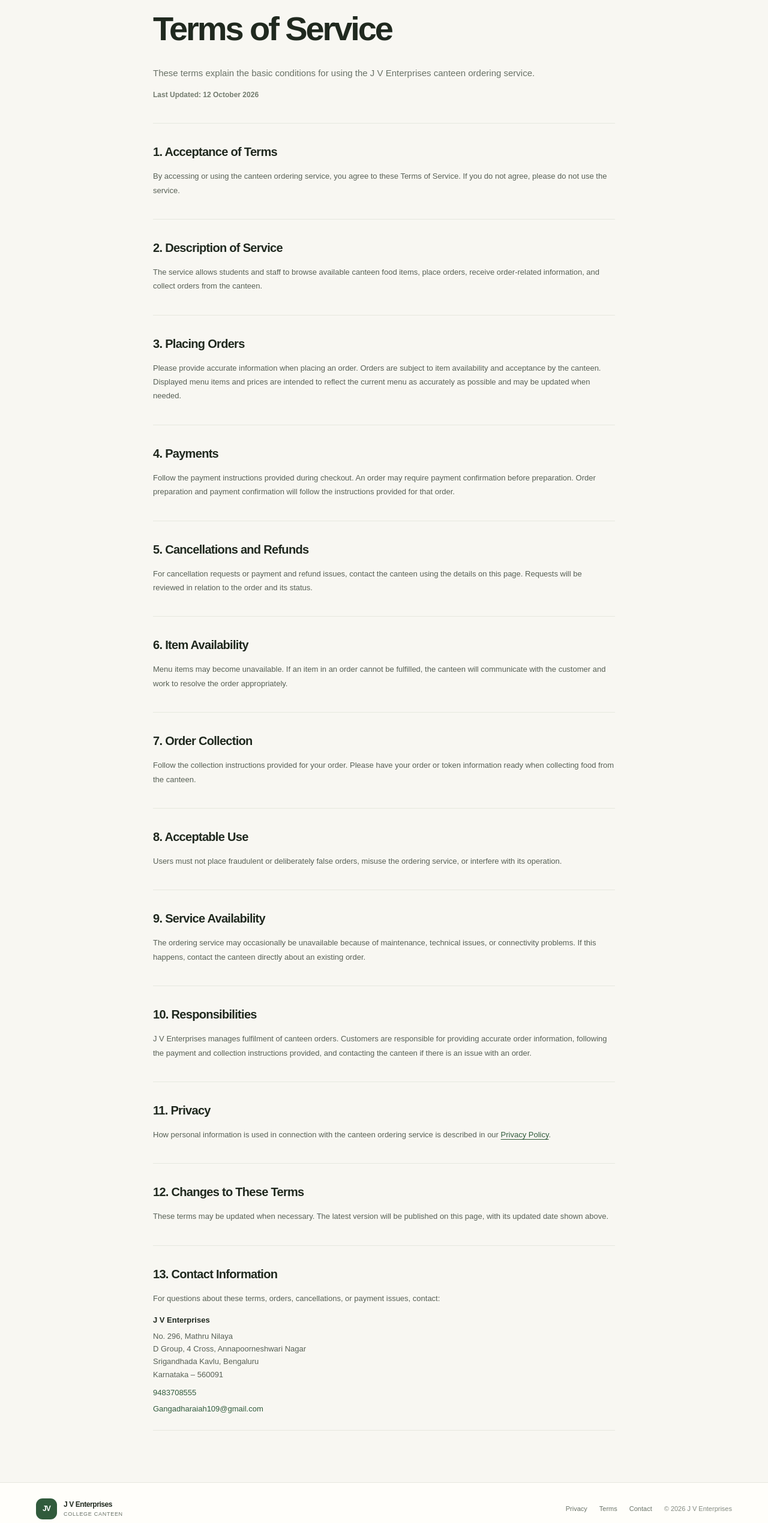
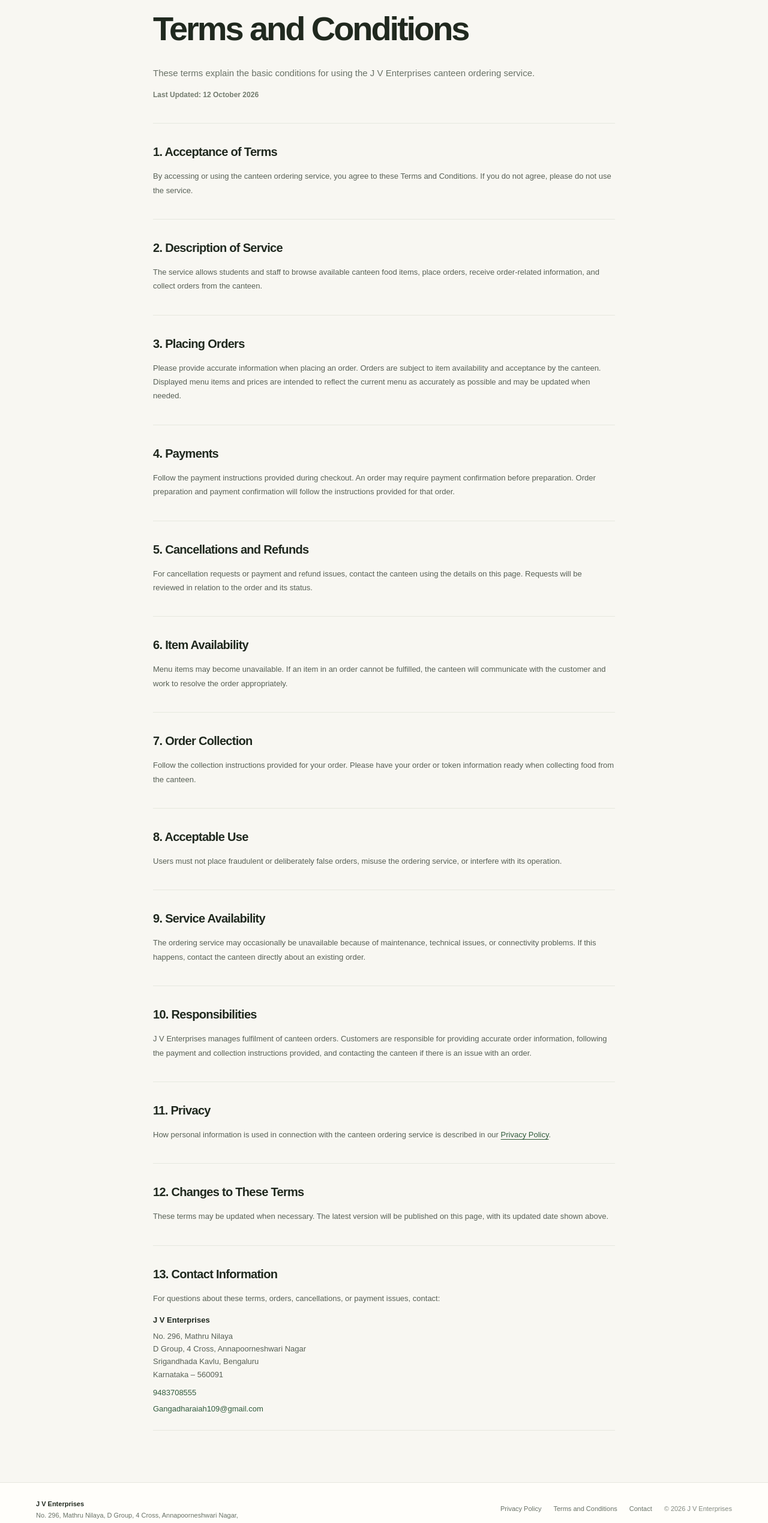
Before and after one commit to shreyas7ss/linezero-LP, a plain HTML site: page terms/index.html in a window 1280 px wide. Shown: the part 240-2779 px from the top of the page at 60% size. Drawn offline with Linux system fonts and the light colour scheme.

Commit message:
conditions etc

```diff
--- a/styles.css
+++ b/styles.css
@@ -134,16 +134,13 @@ h1, h2 { font-family: var(--display); letter-spacing: -.055em; }
 .contact-item a:hover { text-decoration: underline; }
 .site-footer { padding: 26px 0; border-top: 1px solid var(--line); background: var(--paper); }
 .footer-wrap { display: flex; align-items: center; justify-content: space-between; gap: 24px; }
-.footer-brand .brand-mark { width: 35px; height: 35px; border-radius: 11px; font-size: 12px; }
-.footer-brand .brand-name { font-size: 12px; }
-.footer-brand .brand-name small { font-size: 9px; }
 .footer-wrap > p, .footer-links { margin: 0; color: var(--muted); font-size: 11px; }
 .footer-links { display: flex; align-items: center; gap: 20px; }
 .footer-links a { text-decoration: none; }
 .footer-links span { color: #838a80; }
 .footer-wrap { align-items: flex-start; }
 .footer-identity { max-width: 620px; }
-.footer-business { margin: 13px 0 0 46px; color: var(--muted); font-size: 11px; line-height: 1.7; }
+.footer-business { margin: 0; color: var(--muted); font-size: 11px; line-height: 1.7; }
 .footer-business strong { color: var(--ink); }
 .footer-links { flex-wrap: wrap; justify-content: flex-end; padding-top: 8px; }
 .inline-link { color: var(--green); text-decoration: underline; text-underline-offset: 3px; }
@@ -212,8 +209,7 @@ h1, h2 { font-family: var(--display); letter-spacing: -.055em; }
   .contact-intro h2 { font-size: 34px; }
   .footer-wrap { flex-wrap: wrap; }
   .footer-identity { flex-basis: 100%; }
-  .footer-business { margin-left: 46px; }
-  .footer-links { justify-content: flex-start; margin-left: 46px; gap: 14px; font-size: 10px; }
+  .footer-links { justify-content: flex-start; gap: 14px; font-size: 10px; }
   .policy-main { padding: 38px 0 65px; }
   .back-link { margin-bottom: 27px; }
   .policy-heading { padding-bottom: 28px; }
@@ -224,7 +220,7 @@ h1, h2 { font-family: var(--display); letter-spacing: -.055em; }
   .button { gap: 12px; padding-inline: 15px; }
   .text-link { font-size: 12px; }
   .service-features { grid-template-columns: 1fr; }
-  .footer-links { flex-basis: 100%; margin-left: 46px; }
+  .footer-links { flex-basis: 100%; }
 }
 @media (prefers-reduced-motion: reduce) {
   *, *::before, *::after { scroll-behavior: auto !important; transition-duration: .01ms !important; }
--- a/terms/index.html
+++ b/terms/index.html
@@ -4,8 +4,8 @@
     <meta charset="utf-8">
     <meta name="viewport" content="width=device-width, initial-scale=1">
     <meta name="theme-color" content="#f8f7f2">
-    <meta name="description" content="Terms of Service for the J V Enterprises college canteen ordering service.">
-    <title>Terms of Service | J V Enterprises</title>
+    <meta name="description" content="Terms and Conditions for the J V Enterprises college canteen ordering service.">
+    <title>Terms and Conditions | J V Enterprises</title>
     <link rel="stylesheet" href="../styles.css">
   </head>
   <body>
@@ -28,7 +28,7 @@
         <div class="policy-heading">
           <a class="back-link" href="/">← Back to home</a>
           <p class="eyebrow">J V Enterprises · College Canteen</p>
-          <h1>Terms of Service</h1>
+          <h1>Terms and Conditions</h1>
           <p class="policy-lead">These terms explain the basic conditions for using the J V Enterprises canteen ordering service.</p>
           <p class="terms-updated">Last Updated: 12 October 2026</p>
         </div>
@@ -36,7 +36,7 @@
         <div class="policy-content">
           <section class="policy-section">
             <h2>1. Acceptance of Terms</h2>
-            <p>By accessing or using the canteen ordering service, you agree to these Terms of Service. If you do not agree, please do not use the service.</p>
+            <p>By accessing or using the canteen ordering service, you agree to these Terms and Conditions. If you do not agree, please do not use the service.</p>
           </section>
 
           <section class="policy-section">
@@ -111,15 +111,11 @@
     <footer class="site-footer">
       <div class="container footer-wrap">
         <div class="footer-identity">
-          <a class="brand footer-brand" href="/" aria-label="J V Enterprises home">
-            <span class="brand-mark" aria-hidden="true">JV</span>
-            <span class="brand-name">J V Enterprises<small>College Canteen</small></span>
-          </a>
           <p class="footer-business"><strong>J V Enterprises</strong><br>No. 296, Mathru Nilaya, D Group, 4 Cross, Annapoorneshwari Nagar,<br>Srigandhada Kavlu, Bengaluru, Karnataka – 560091</p>
         </div>
         <nav class="footer-links" aria-label="Footer navigation">
-          <a href="/privacy">Privacy</a>
-          <a href="/terms">Terms</a>
+          <a href="/privacy">Privacy Policy</a>
+          <a href="/terms">Terms and Conditions</a>
           <a href="/contact">Contact</a>
           <span>© 2026 J V Enterprises</span>
         </nav>
```
Also changed, not shown: contact/index.html (+2 -6 lines), index.html (+2 -6 lines), privacy/index.html (+2 -6 lines).
